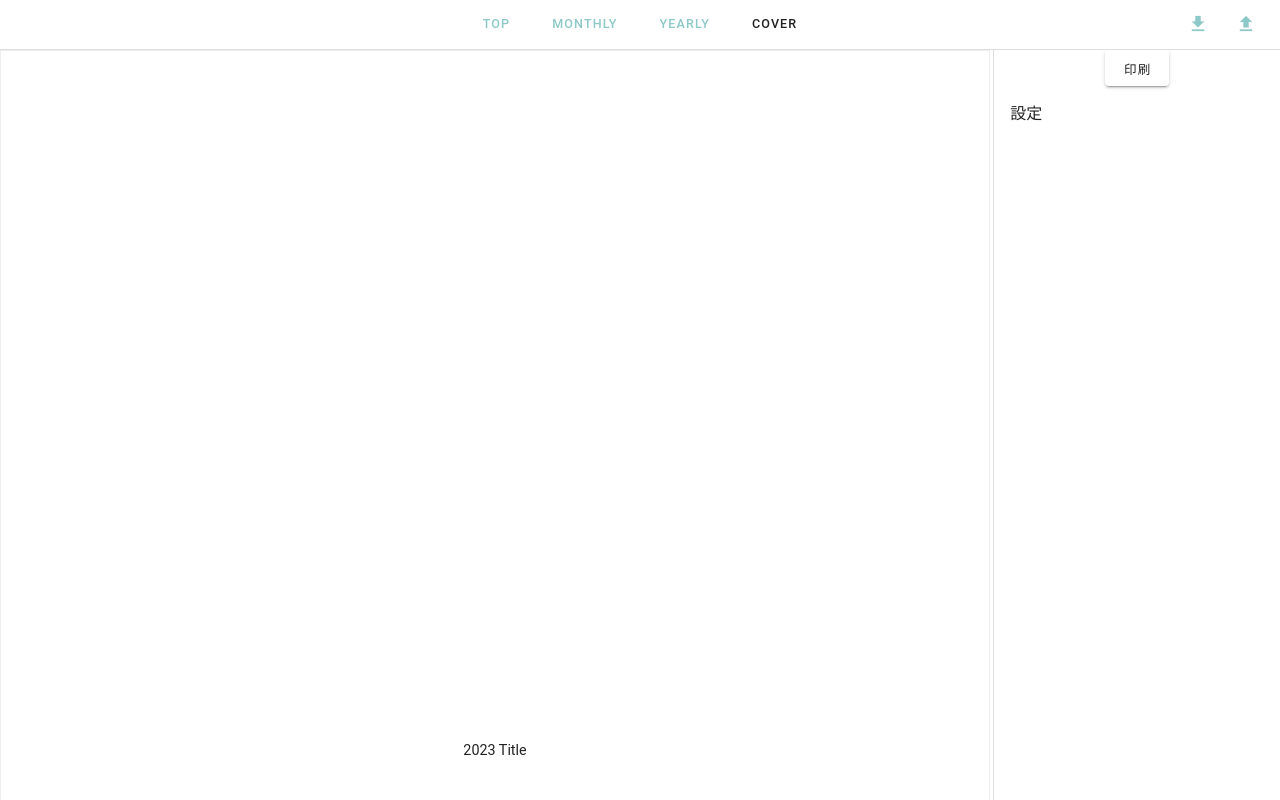
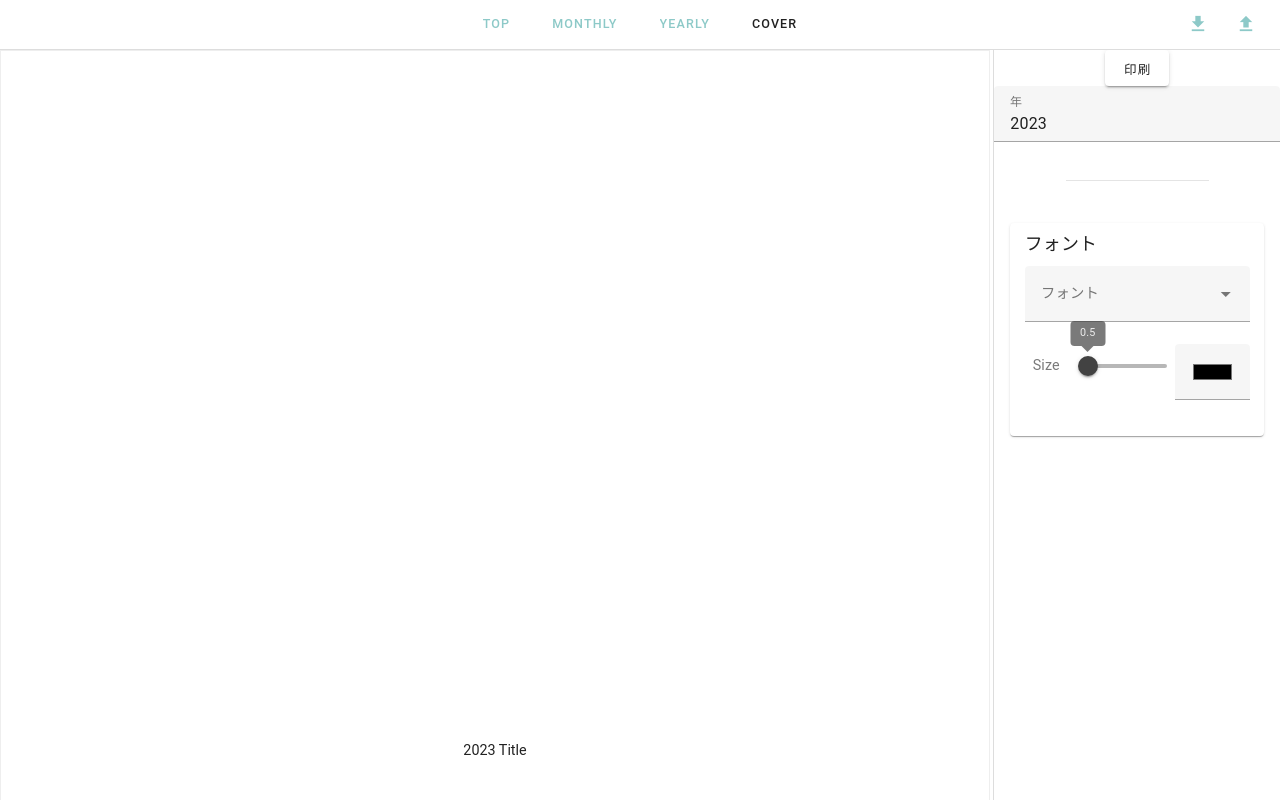
Before and after one commit to satocheeen/calendar-maker, a Nuxt app: page /cover in a window 1280 px wide. Built offline with nearby package versions, Linux system fonts and the light colour scheme.

Commit message:
レイアウト調整

```diff
--- a/components/cover/CoverSettingPanel.vue
+++ b/components/cover/CoverSettingPanel.vue
@@ -1,8 +1,15 @@
 <template>
     <PrintOutBtn />
 
+    <YearSelect />
+    <v-divider :class="$style.divider" />
+
     <v-container fluid>
-        設定
+        <FontSettingItemForYear
+            label="フォント"
+            target="coverTitle"
+        />
+
     </v-container>
 
 </template>
@@ -10,11 +17,19 @@
 <script lang="ts">
 import { defineComponent } from 'vue';
 import PrintOutBtn from '../common/PrintOutBtn.vue';
+import YearSelect from '../common/YearSelect.vue';
+import FontSettingItemForYear from '../year-calendar/FontSettingItemForYear.vue';
 
 export default defineComponent({
     name: 'CoverSettingPanel',
-    components: { PrintOutBtn }
+    components: { PrintOutBtn, YearSelect, FontSettingItemForYear }
 });
 </script>
 
-<style lang="scss" module></style>
+<style lang="scss" module>
+.divider {
+    width: 50%;
+    margin: 1em auto;
+}
+
+</style>
--- a/components/year-calendar/DividerSettingItem.vue
+++ b/components/year-calendar/DividerSettingItem.vue
@@ -3,8 +3,8 @@
         <v-card-title>区切り線</v-card-title>
         <v-card-text>
             <div :class="$style.container">
+                <div :class="$style.size">
                     <v-slider
-                    :class="$style.size"
                         label="Size(%)"
                         thumb-label="always"
                         min="0"
@@ -12,8 +12,9 @@
                         step="5"
                         v-model:model-value="size"
                     />
+                </div>
+                <div :class="$style.width">
                     <v-slider
-                    :class="$style.width"
                         label="Width"
                         thumb-label="always"
                         min=".1"
@@ -21,17 +22,20 @@
                         step=".1"
                         v-model:model-value="width"
                     />
+                </div>
+                <div :class="$style.color">
                     <v-text-field
                         type="color"
-                    :class="$style.color"
                         v-model:model-value="color"
                     />
+                </div>
+                <div :class="$style.borderStyle">
                     <v-select
                         label="線種"
                         :items="['solid', 'double', 'dashed','dotted']"
-                    :class="$style.borderStyle"
                         v-model:model-value="style"
                     />
+                </div>
             </div>
         </v-card-text>
     </v-card>
@@ -102,6 +106,11 @@ export default defineComponent({
 }
 .container {
     display: grid;
+    grid-template-columns: 2fr 1fr;
+
+    > * {
+        display: flex;
+    }
 
     .width {
         grid-column: 1 / 2;
--- a/components/year-calendar/FontSettingItemForYear.vue
+++ b/components/year-calendar/FontSettingItemForYear.vue
@@ -1,15 +1,16 @@
-<template>
+font<template>
     <v-card :class="$style.card">
         <v-card-title>{{ $props.label }}</v-card-title>
         <v-card-text>
             <div :class="$style.container">
+                <div :class="$style.fontFamily">
                     <font-select
-                    :class="$style.fontFamily"
                         label="フォント"
                         v-model="currentFontFamily"
                     />
+                </div>
+                <div :class="$style.fontSize">
                     <v-slider
-                    :class="$style.fontSize"
                         label="Size"
                         thumb-label="always"
                         min="0.5"
@@ -17,19 +18,22 @@
                         step=".1"
                         v-model="currentFontSize"
                     />
+                </div>
+                <div :class="$style.fontColor">
                     <v-text-field
                         type="color"
                         :label="$props.target==='day' ? '平日' : ''"
-                    :class="$style.fontColor"
                         v-model="currentFontColor"
                     />
+                </div>
+                <div :class="$style.fontColor2">
                     <v-text-field
                         v-if="$props.target==='day'"
                         type="color"
                         label="土日祝"
-                    :class="$style.fontColor2"
                         v-model="currentHolidayFontColor"
                     />
+                </div>
             </div>
         </v-card-text>
     </v-card>
@@ -146,31 +150,30 @@ export default defineComponent({
 }
 .container {
     display: grid;
+    grid-template-columns: 2fr 1fr;
+    grid-template-rows: 1fr 1fr;
+
+    > * {
+        display: flex;
+    }
 
     .fontFamily {
-       grid-column-start: 1;
-       grid-column-end: 3;
-       grid-row-start: 1;
-       grid-row-end: 2;
+        grid-column: 1 / 3;
+        grid-row: 1 / 2;
     }
 
     .fontSize {
-        grid-column-start: 1;
-        grid-column-end: 2;
-        grid-row-start: 2;
-        grid-row-end: 3;
+        grid-column: 1 / 2;
+        grid-row: 2 / 3;
     }
 
     .fontColor {
-        grid-column-start: 2;
-        grid-column-end: 3;
-        grid-row-start: 2;
-        grid-row-end: 3;
+        grid-column: 2 / 3;
+        grid-row: 2 / 3;
     }
 
     .fontColor2 {
-        grid-column-start: 2;
-        grid-column-end: 3;
+        grid-column: 2 / 3;
         grid-row-start: 3;
         grid-row-end: 4;
     }
--- a/store/types.ts
+++ b/store/types.ts
@@ -47,6 +47,7 @@ export type YearlyCalendarStyleDefine = {
         year?: FontStyle;
         month?: FontStyle;
         day?: DayFontStyle;
+        coverTitle?: FontStyle;
     },
     divider: {
         size: number;
```
Lines whose indentation alone changed are shown as unchanged.
